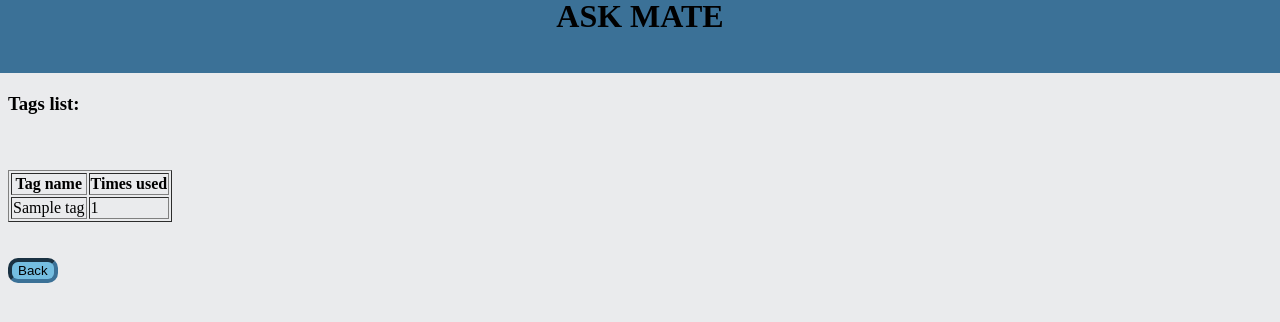
After one commit to stelmaszczykadrian/Ask-Mate, a Flask app: template templates/tags.html in a window 1280 px wide. The commit adds this page. Shown: the top 322 px of the page. Run offline with Flask 2, Linux system fonts and the light colour scheme; the template is opened without the code that fills it: most values are stand-ins (such as "Sample title", 1, 10 or a date in 2020).

Commit message:
Tags feature done.

```diff
--- a/server.py
+++ b/server.py
@@ -197,6 +197,11 @@ def delete_tag_from_question(question_id, tag_id):
     return redirect(url_for('question', question_id=question_id))
 
 
+@app.route('/tags')
+def tag_page():
+    tags = data_manager_questions.get_tags_with_numbers()
+    return render_template('tags.html', tags=tags)
+
 @app.route("/question/<int:question_id>/answer/<int:answer_id>/new-comment", methods=['GET', 'POST'])
 def comment_to_answer(answer_id, question_id):
     if request.method == "POST":
--- a/templates/main.html
+++ b/templates/main.html
@@ -15,7 +15,8 @@
 {#            {% endfor %}#}
 {#        </tr>#}
 {#    </thead>#}
-<button><a  class="button-all-question" href="/list">All questions</a></button>
+<button><a  class="button-all-question" href="/list">All questions</a></button><br><br>
+<button><a  class="button-all-question" href="{{ url_for('tag_page') }}">Tags</a></button>
 <form style="float:right" action="/search" method="get">
   <input type="text" name="search_phrase" id="search_phrase">
   <input type="submit" value="Search">
--- /dev/null
+++ b/templates/tags.html
@@ -0,0 +1,27 @@
+<!DOCTYPE html>
+<html lang="en">
+
+<head>
+    <meta charset="UTF-8">
+    <title>Ask Mate</title>
+    <link rel="stylesheet" type="text/css" href={{ url_for('static', filename='style.css') }}>
+</head>
+<body>
+<h1>ASK MATE</h1>
+
+<h3>Tags list:</h3><br><br>
+<table border=solid>
+    <thead>
+    <th>Tag name</th>
+    <th>Times used</th>
+    </thead>
+    {% for tag in tags %}
+    <tr>
+        <td>{{ tag['name'] }}</td>
+        <td> {{ tag['number'] }}</td>
+    </tr>
+    {% endfor %}
+</table><br><br>
+<button><a  class="button-all-question" href="/">Back</a></button>
+</body>
+</html>
```
Also changed, not shown: data_manager_questions.py (+12 -0 lines).
